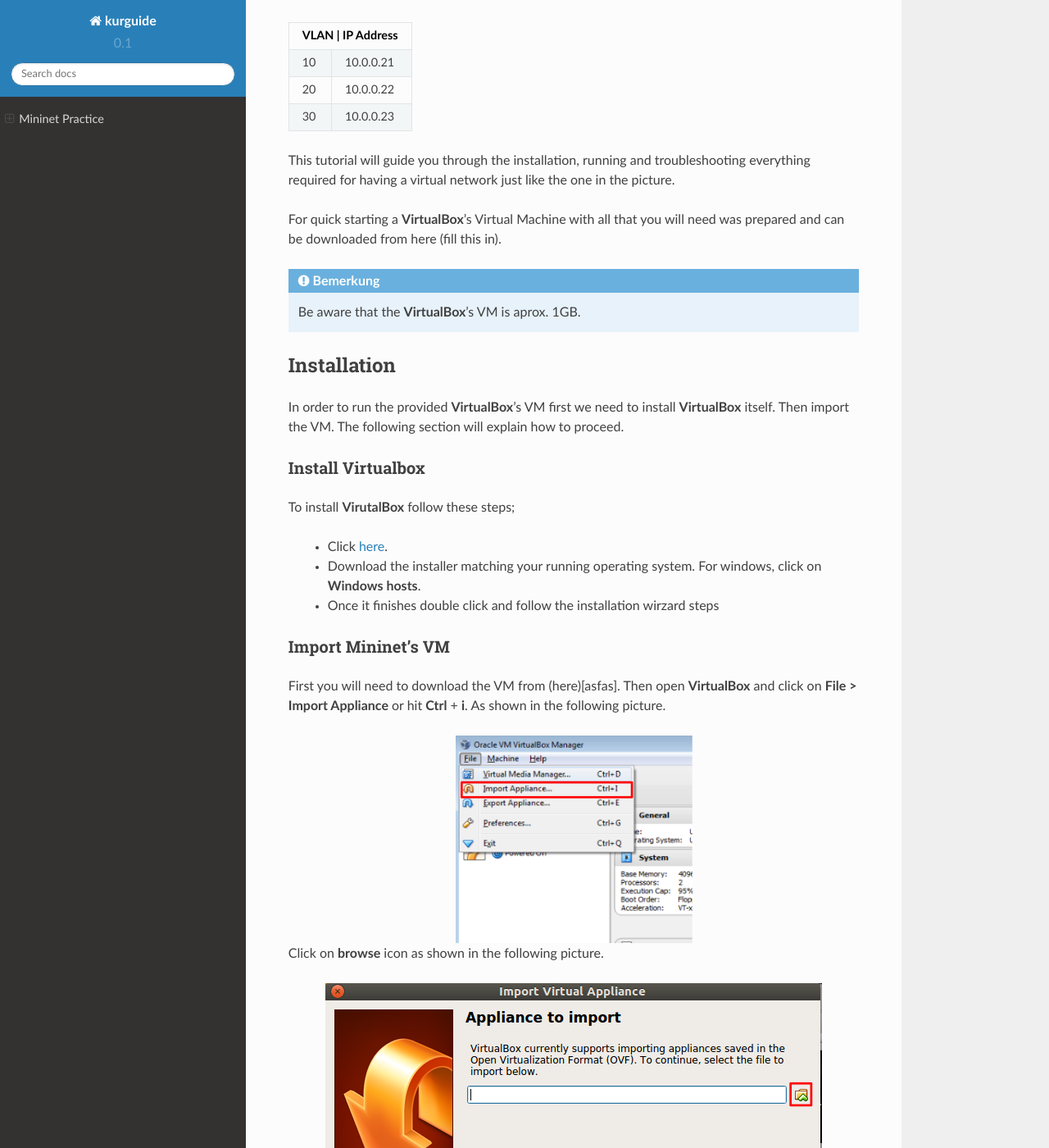
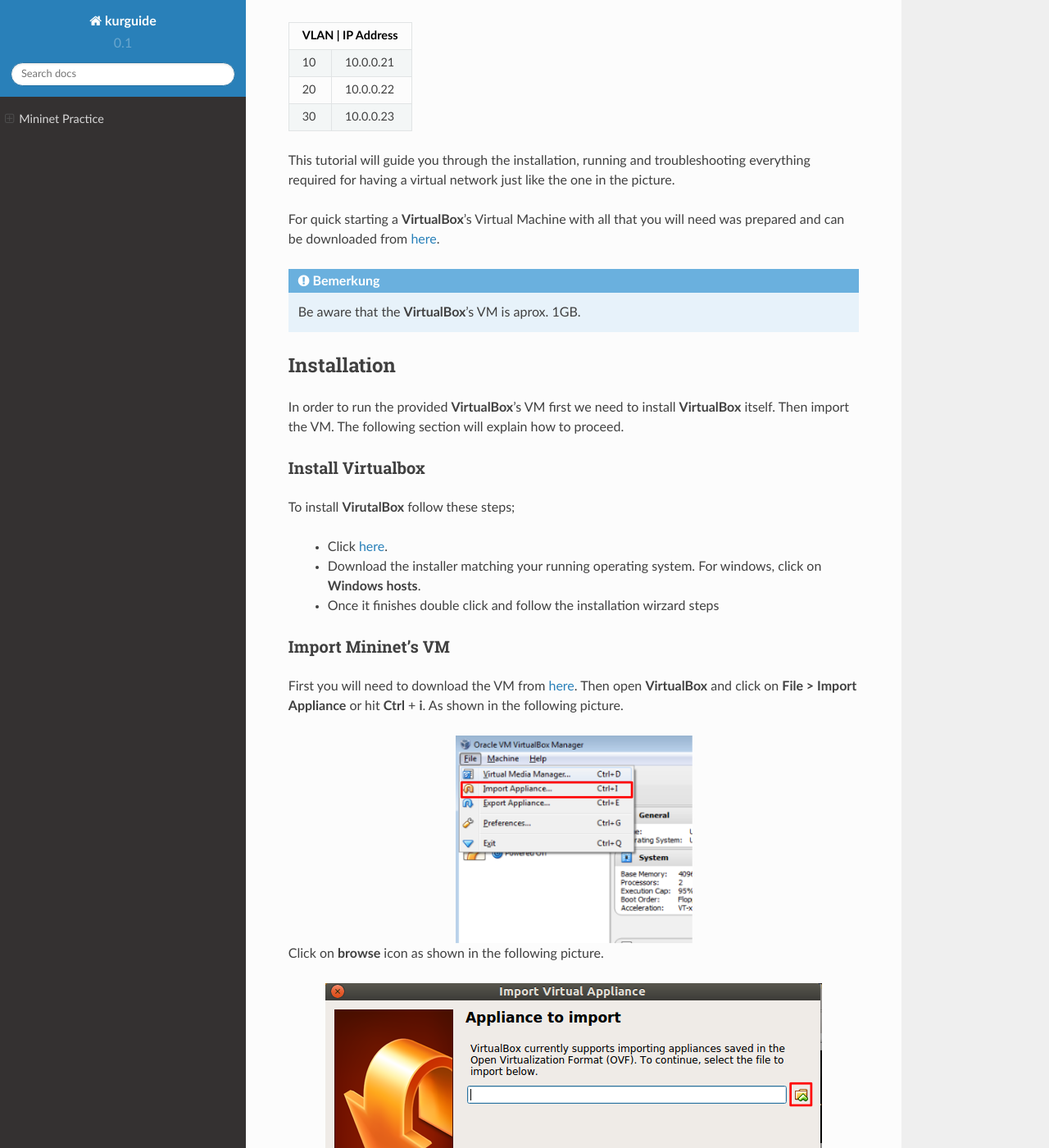
Before and after one commit to pjcuadra/kurguide, a Sphinx documentation site: the page built from source/index.rst, in a window 1280 px wide and 1400 px high, scrolled down 1288 px. Shown: the whole window at 82% size. Built offline with Sphinx 7.4.7 and the Read the Docs theme 2.0.0, drawn with Linux system fonts in a browser that asks for light colours.

Commit message:
Update VM link

```diff
--- a/source/index.rst
+++ b/source/index.rst
@@ -31,7 +31,8 @@
 one in the picture.
 
 For quick starting a **VirtualBox**'s Virtual Machine with all that you will
-need was prepared and can be downloaded from here (fill this in).
+need was prepared and can be downloaded from `here
+<https://drive.google.com/open?id=0B5CU-7IZnfMCUGF0ZndtdE5Gd2c>`_.
 
 .. note::
   Be aware that the **VirtualBox**'s VM is aprox. 1GB.
@@ -57,7 +58,8 @@
 Import Mininet's VM
 *******************
 
-First you will need to download the VM from (here)[asfas]. Then open
+First you will need to download the VM from `here
+<https://drive.google.com/open?id=0B5CU-7IZnfMCUGF0ZndtdE5Gd2c>`_. Then open
 **VirtualBox** and click on **File > Import Appliance** or hit **Ctrl** +
 **i**. As shown in the following picture.
 
```
